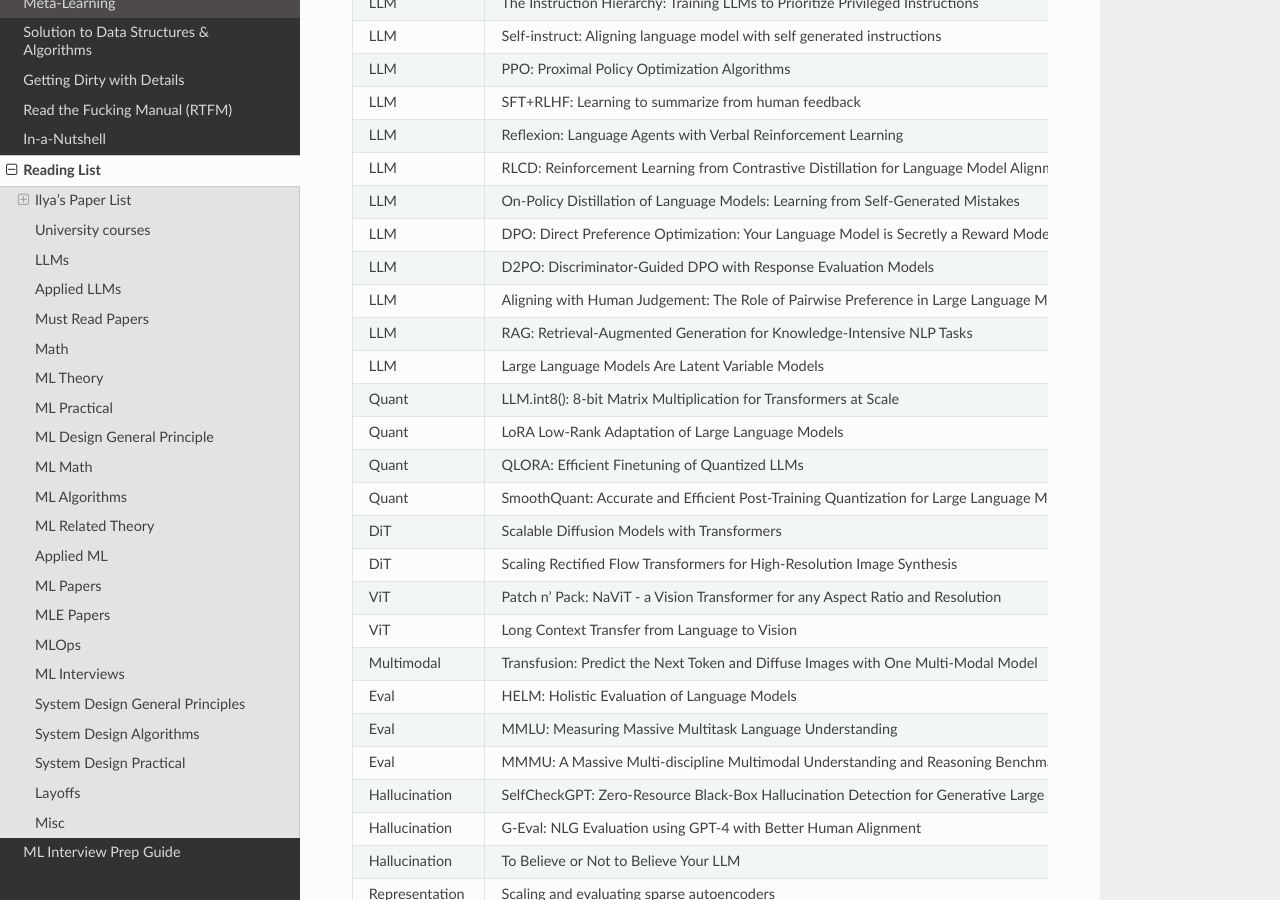
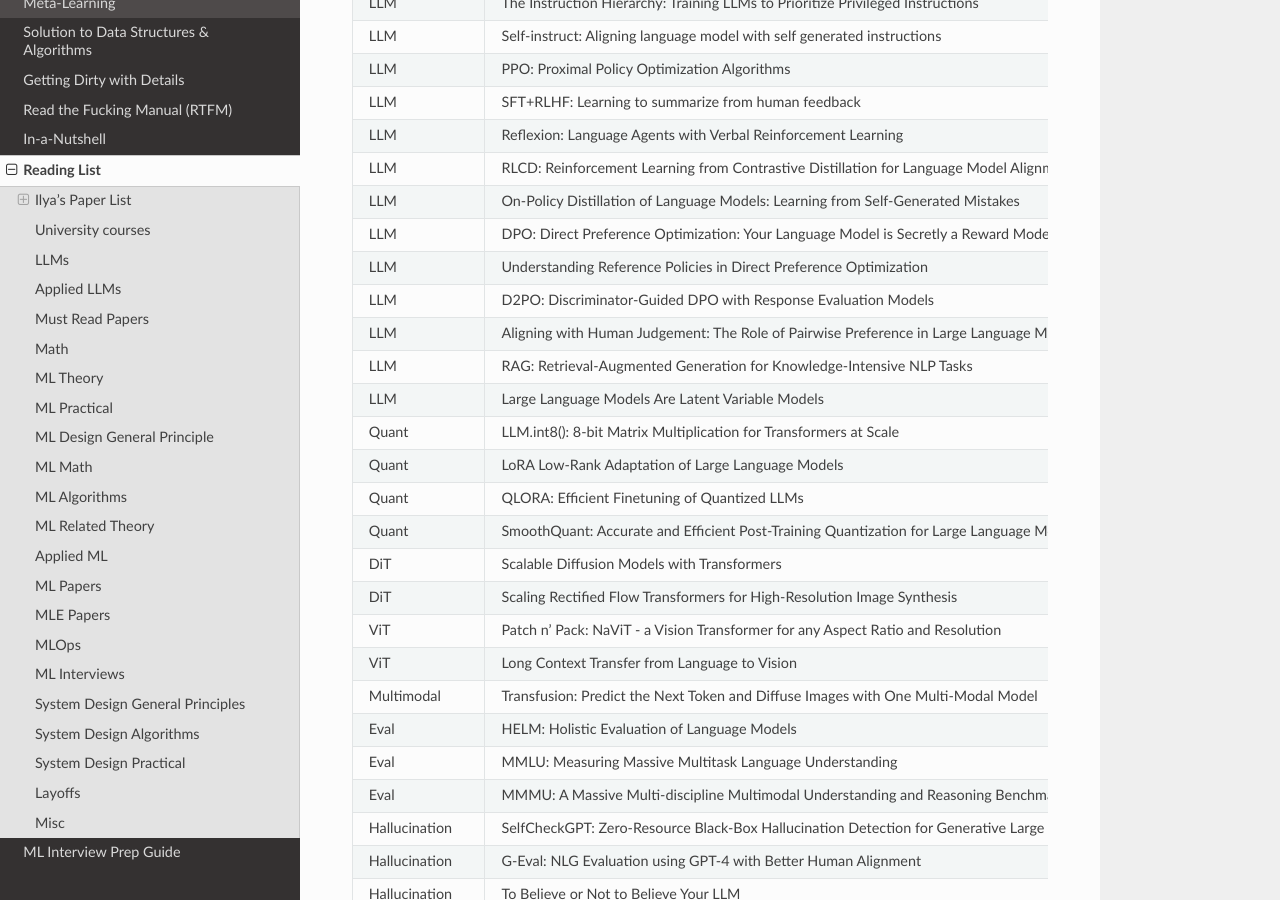
Before and after one commit to uselesstechjunks/leetcode, a Sphinx documentation site: the page built from docs/source/readlist.rst, in a window 1280 px wide and 900 px high, scrolled down 4712 px. Built offline with Sphinx 7.4.7 and the Read the Docs theme 2.0.0, drawn with Linux system fonts in a browser that asks for light colours.

Commit message:
Update readlist.rst

```diff
--- a/docs/source/readlist.rst
+++ b/docs/source/readlist.rst
@@ -182,6 +182,7 @@ Must Read Papers
 		LLM, RLCD: Reinforcement Learning from Contrastive Distillation for Language Model Alignment
 		LLM, On-Policy Distillation of Language Models: Learning from Self-Generated Mistakes
 		LLM, DPO: Direct Preference Optimization: Your Language Model is Secretly a Reward Model
+		LLM, Understanding Reference Policies in Direct Preference Optimization
 		LLM, D2PO: Discriminator-Guided DPO with Response Evaluation Models
 		LLM, Aligning with Human Judgement: The Role of Pairwise Preference in Large Language Model Evaluators
 		LLM, RAG: Retrieval-Augmented Generation for Knowledge-Intensive NLP Tasks
```
